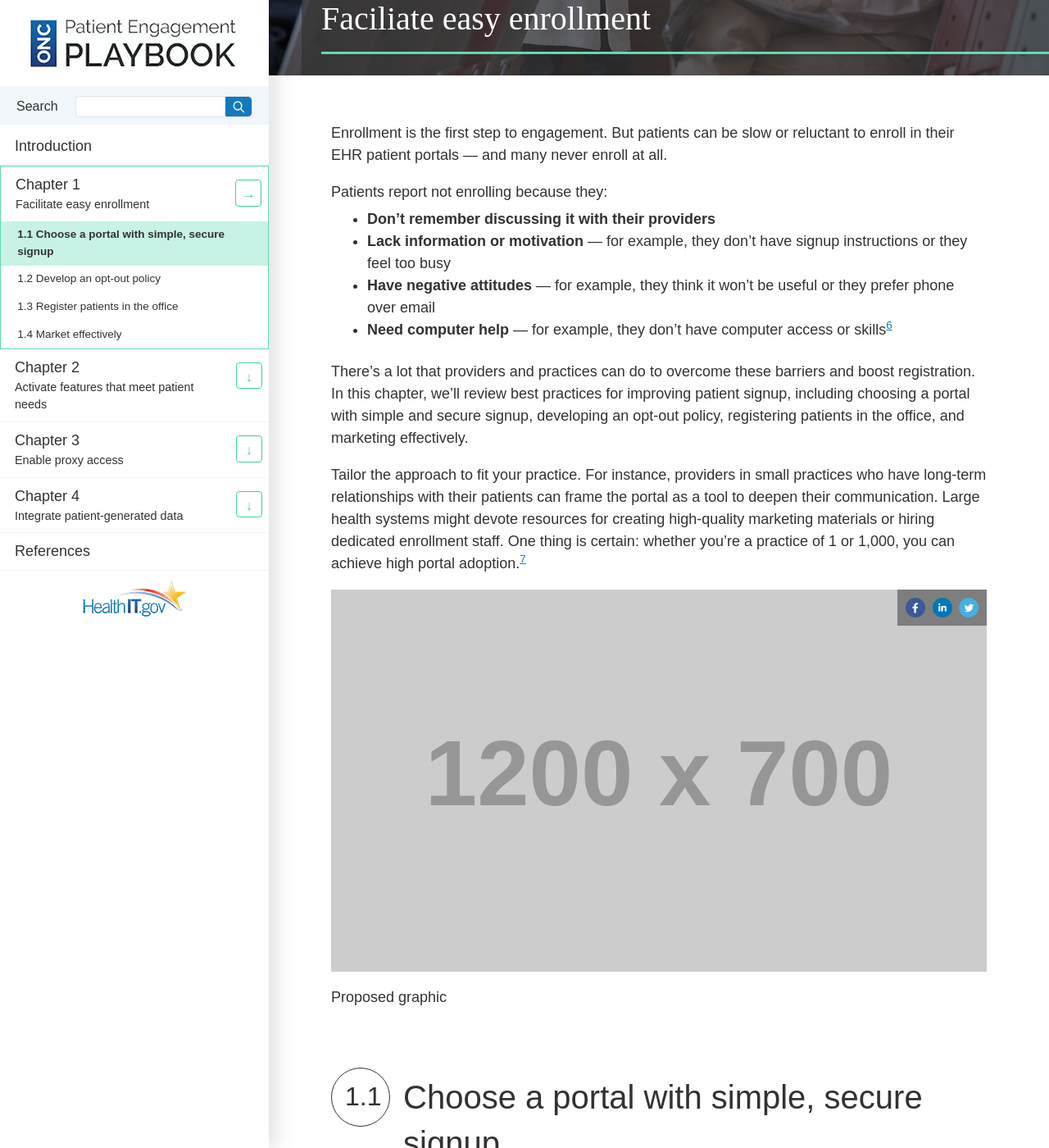
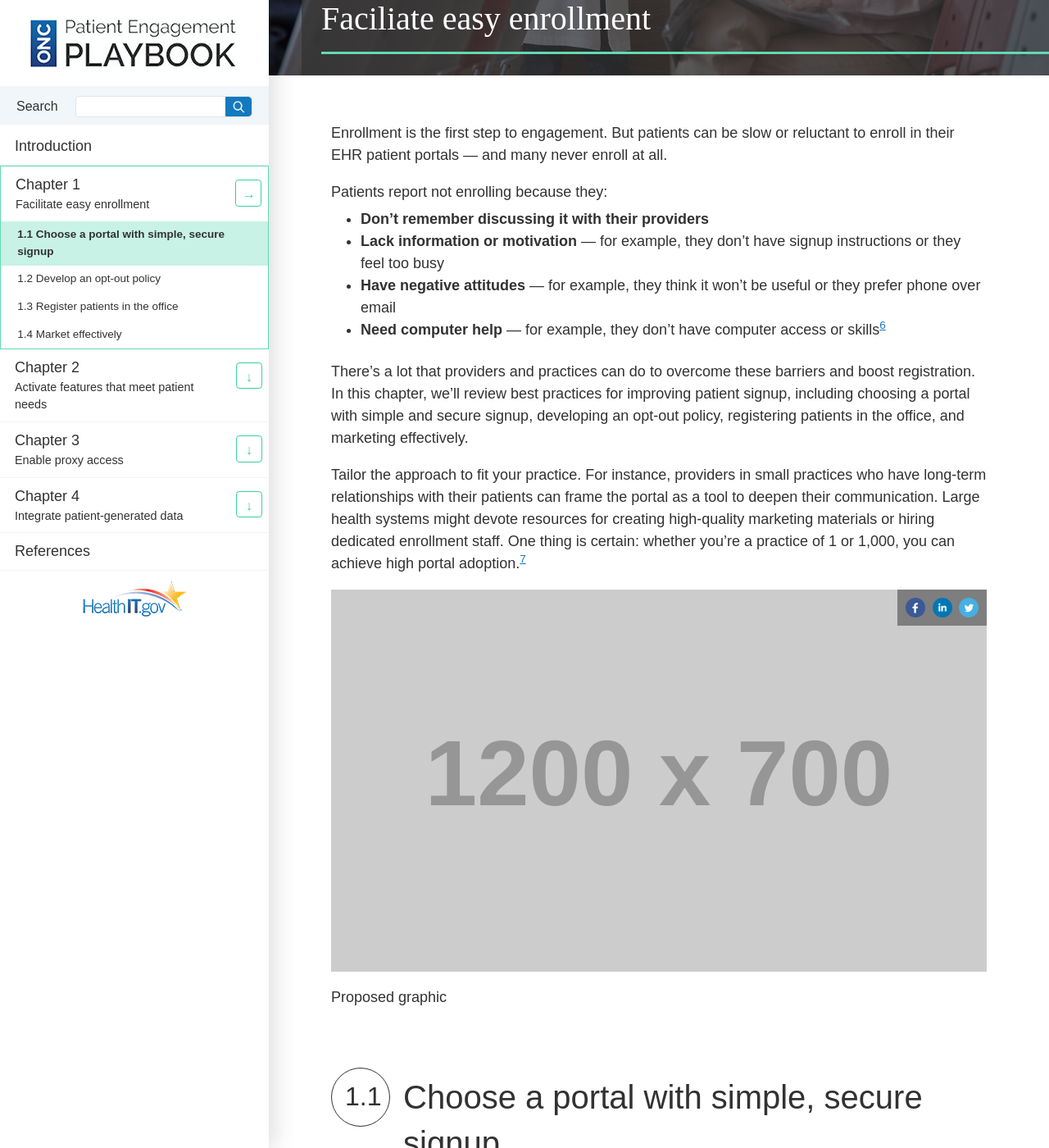
Before and after one commit to SriGovHealth/ONCHITPlaybook, a Jekyll site: the page built from _content/chapter-1.html, in a window 1280 px wide and 1400 px high, scrolled down 382 px. Shown: the whole window at 82% size. Built offline with Jekyll 4.4.1, drawn with Linux system fonts in a browser that asks for light colours.

Commit message:
type adjustments

```diff
--- a/_content/chapter-1.html
+++ b/_content/chapter-1.html
@@ -210,7 +210,7 @@ next-url: "/chapter-2/"
 
           <p>athenahealth analyzed portal registration methods among 973,000 patients who visited practices that offer their patient portal, athenaCommunicator. athenahealth found in-office registration much more effective than at-home registration.</p>
 
-          <p><strong>In-office registration</strong></p>
+          <h3>In-office registration</h3>
           <p>Among patients given the opportunity to sign up&hellip;</p>
           <ul>
           <li>Using a kiosk or tablet, <strong>57 percent</strong> signed up</li>
@@ -218,7 +218,7 @@ next-url: "/chapter-2/"
           <li>After receiving a text message, <strong>23 percent </strong>signed up</li>
           </ul>
 
-          <p><strong>At-home registration</strong></p>
+          <h3>At-home registration</h3>
           <p>Among patients who received&hellip;</p>
           <ul>
           <li>An email at check-in, <strong>12 percent</strong> signed up</li>
@@ -250,19 +250,19 @@ next-url: "/chapter-2/"
 
       <p>Use positive, encouraging language and leverage every marketing opportunity.</p>
 
-      <h3 class="h2">Tell patients how they can benefit.</h3>
+      <h3>Tell patients how they can benefit.</h3>
       <p>Ensure that all members of the care team can relay the benefits of the portal and show patients how to do basic tasks like view lab results, send messages, pay bills, and request or schedule an appointment. See Chapter 2 of this playbook for more information on portal benefits.</p>
 
       <p>Give clinicians and staff talking points so that everyone reinforces the same key messages.</p>
 
-      <h3 class="h2">Take advantage of every touch point.<sup><a href="{{ '/references/#footnote-11' | prepend: site.baseurl }}" id="footnote-ref11">11</a></sup></h3>
+      <h3>Take advantage of every touch point.<sup><a href="{{ '/references/#footnote-11' | prepend: site.baseurl }}" id="footnote-ref11">11</a></sup></h3>
       <p>Over the course of a visit, a patient may talk to several practice staff including a receptionist, nurse, and doctor. Treat each conversation with a patient as an opportunity to explain the portal&rsquo;s value.</p>
 
       <p>Teach patients about the portal while they&rsquo;re waiting to see their doctors. In the waiting room, have posters, brochures, and videos that highlight portal features and include instructions for logging into the portal on a smartphone while they wait. Many EHR vendors have developed portal marketing materials so that you don&rsquo;t have to. Before you create your own, ask your vendor what materials they offer.</p>
 
       <p>Remember that marketing opportunities exist outside of a visit, too &mdash; like when patients call the office. Set up a pre-recorded hold message or a message that plays at the end of a call that reminds patients to register.</p>
 
-      <h3 class="h2">Make patient portal communication the norm.</h3>
+      <h3>Make patient portal communication the norm.</h3>
       <p>Move away from traditional methods of patient communication, like phone and mail. Frame the patient portal as the best way to reach providers and see important medical information.</p>
     </div>
   </div>
--- a/_sass/_layout.scss
+++ b/_sass/_layout.scss
@@ -410,6 +410,10 @@
     font-size: 1.5em;
     float: left;
     margin-top: .5em;
+
+    @include bp-max($medium-2) {
+      font-size: 1.25em;
+    }
   }
 
   .section-number {
--- a/_sass/_patterns.scss
+++ b/_sass/_patterns.scss
@@ -69,18 +69,20 @@
 
   .quote-icon {
     display: block;
-    margin: 0 auto;
+    margin: .25em auto;
   }
 
   .quote-content {
     font-family: $font-header-alt;
     text-align: center;
+    padding-left: 1em;
   }
 
   .quote-source {
     font-family: $font-body;
     font-size: 80%;
     text-align: left;
+    padding-left: 1em;
   }
 }
 
--- a/_sass/_typography.scss
+++ b/_sass/_typography.scss
@@ -74,7 +74,7 @@ h2,
   font-weight: 700;
   line-height: 1.4;
   margin-bottom: .25em;
-  margin-top: 1.5em;
+  margin-top: 1.75em;
 }
 
 h3,
@@ -132,8 +132,12 @@ p {
 
 ul,
 ol {
-  margin: .25em 0 .75em 2.75em;
+  margin: .25em 0 .75em 2.25em;
   padding: 0;
+
+  @include bp-max($medium) {
+    margin-left: 2em;
+  }
 
   ul,
   ol {
```
Also changed, not shown: _content/chapter-2.html (+9 -15 lines), _content/chapter-4.html (+8 -8 lines).
